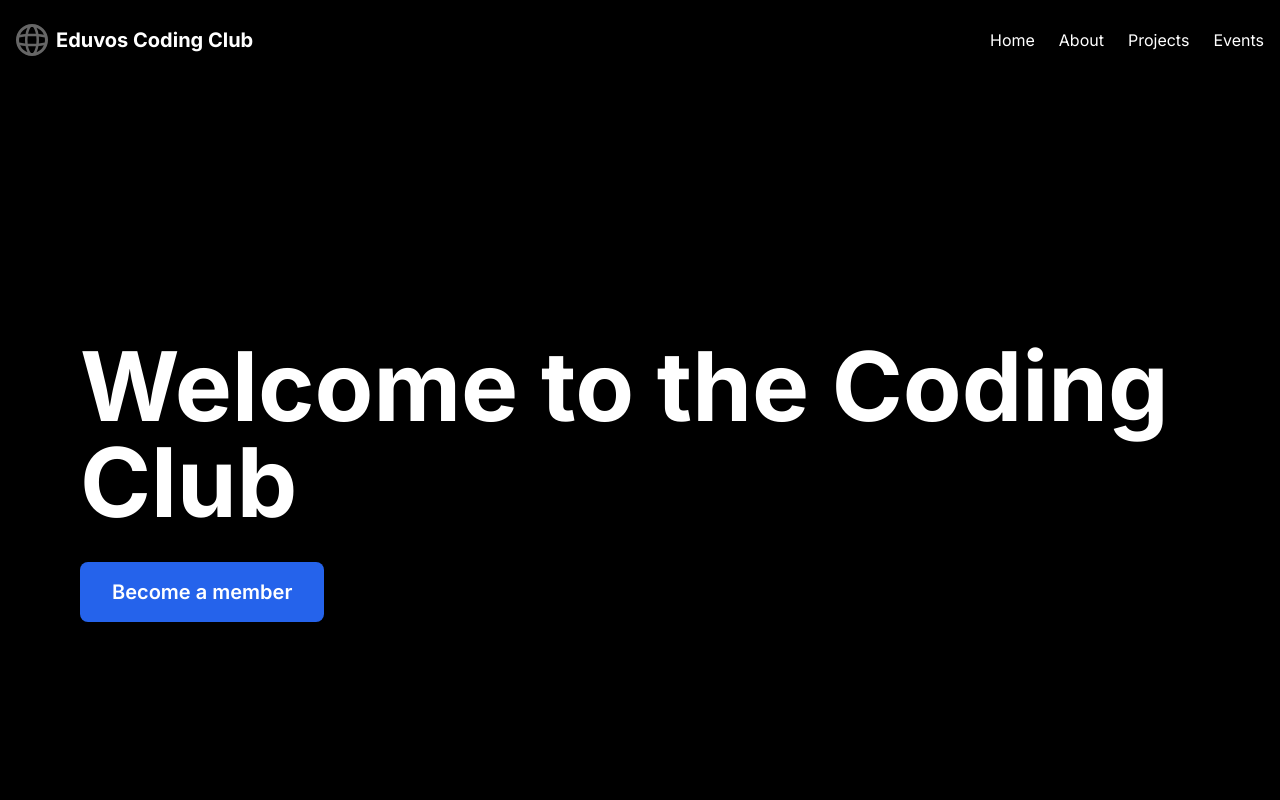
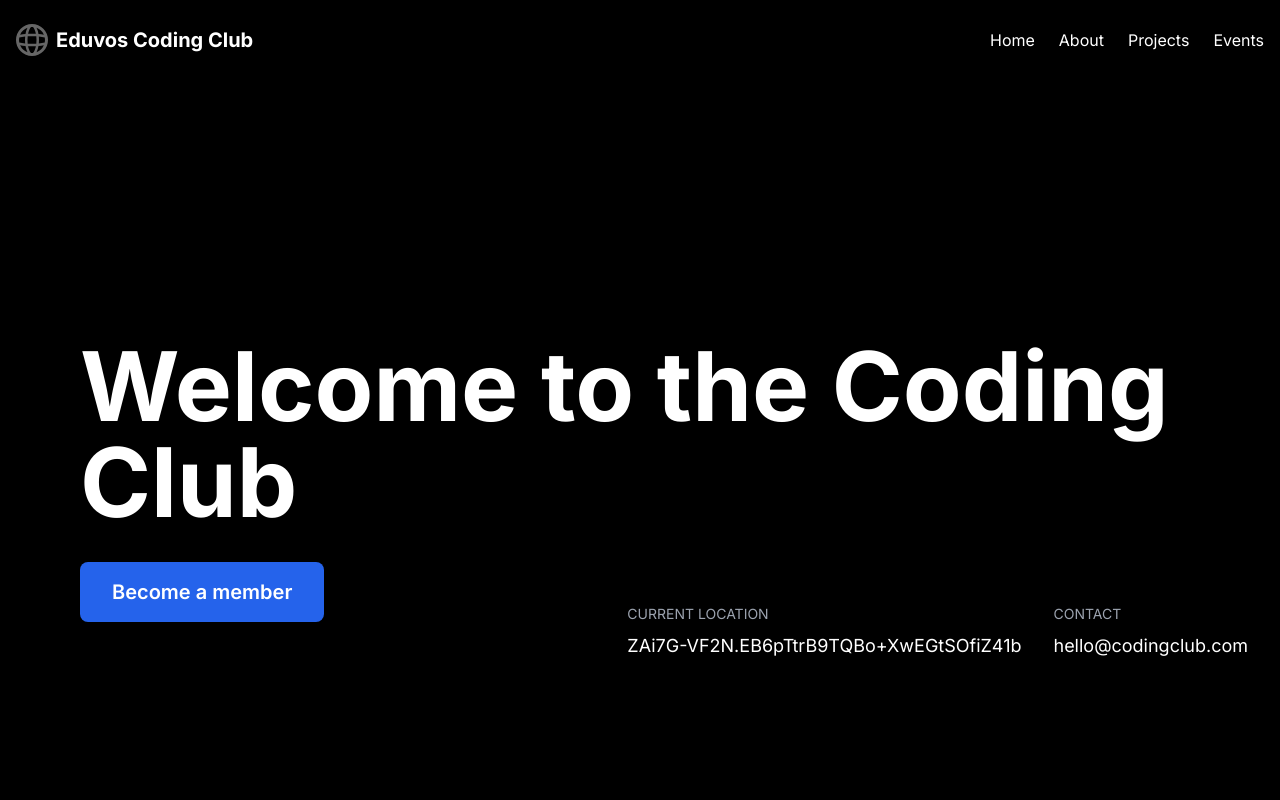
Before and after one commit to 1Blxnk1/coding-club-site-vossie, a Next.js app in the folder codingclub_site/: page / in a window 1280 px wide. Shown: the top 800 px of the page. Built offline with nearby package versions, Linux system fonts and the light colour scheme.

Commit message:
Update footer location and enhance home page with dynamic location display

```diff
--- a/codingclub_site/src/app/components/layout/Footer.tsx
+++ b/codingclub_site/src/app/components/layout/Footer.tsx
@@ -35,7 +35,7 @@ const Footer = () => {
             <h3 className="text-xl font-bold mb-4">Contact</h3>
             <p className="text-gray-300">
               Email: contact@codingclub.com<br />
-              Location: Your University
+              Location: Eduvos Midrand
             </p>
           </div>
         </div>
--- a/codingclub_site/src/app/layout.tsx
+++ b/codingclub_site/src/app/layout.tsx
@@ -28,11 +28,6 @@ export default function RootLayout({
 
           {/* Main content */}
           {children}
-
-          {/* Footer in front layer */}
-          <div className="relative z-50">
-            <Footer />
-          </div>
         </div>
       </body>
     </html>
--- a/codingclub_site/src/app/page.tsx
+++ b/codingclub_site/src/app/page.tsx
@@ -1,16 +1,24 @@
 // src/app/page.tsx
 'use client'
-import { useState } from 'react'
+import { useEffect, useState } from 'react'
 
 export default function Home() {
   const [isHovered, setIsHovered] = useState(false)
   const [buttonText, setButtonText] = useState('Become a member')
+  const [locationText, setLocationText] = useState('-26.02143009971126, 28.132987447379186')
+  const [isLocationChanging, setIsLocationChanging] = useState(false)
+
+  useEffect(() => {
+    const interval = setInterval(toggleLocation, 5000) // Switch every 5 seconds
+    return () => clearInterval(interval)
+  }, [locationText])
+
 
   const handleMouseMove = (e: React.MouseEvent<HTMLDivElement>) => {
     const spotlight = document.getElementById('spotlight-overlay')
     if (spotlight) {
       spotlight.style.background = `radial-gradient(
-        circle 100px at ${e.clientX}px ${e.clientY}px,
+        circle 400px at ${e.clientX}px ${e.clientY}px,
         transparent 0%,
         black 100%
       )`
@@ -23,6 +31,30 @@ export default function Home() {
       characters.charAt(Math.floor(Math.random() * characters.length))
     ).join('')
   }
+
+  const shuffleLocation = () => {
+    const characters = 'ABCDEFGHIJKLMNOPQRSTUVWXYZabcdefghijklmnopqrstuvwxyz0123456789+-@,.'
+    return locationText.split('').map(() =>
+      characters.charAt(Math.floor(Math.random() * characters.length))
+    ).join('')
+  }
+
+  const toggleLocation = () => {
+    setIsLocationChanging(true)
+    let iterations = 0
+    const interval = setInterval(() => {
+      setLocationText(shuffleLocation())
+      iterations++
+      if (iterations > 10) {
+        clearInterval(interval)
+        setLocationText(locationText === '-26.02143009971126, 28.132987447379186'
+          ? '44 Alsatian Rd, Glen Austin AH, Midrand, 1685'
+          : '-26.02143009971126, 28.132987447379186')
+        setIsLocationChanging(false)
+      }
+    }, 50)
+  }
+
 
   const handleButtonHover = () => {
     setIsHovered(true)
@@ -37,9 +69,11 @@ export default function Home() {
     }, 50)
   }
 
+
+
   return (
     <div
-      className="min-h-screen bg-black"
+      className="h-screen bg-black overflow-hidden"
       onMouseMove={handleMouseMove}
     >
       {/* Layer 1: Matrix Background */}
@@ -63,9 +97,8 @@ export default function Home() {
       />
 
       {/* Layer 3: Main content */}
-{/* Layer 3: Main content */}
-      <div className="flex flex-col items-center justify-center min-h-screen">
-        <div className="w-full max-w-7xl px-20"> {/* Container with padding */}
+      <div className="h-full flex flex-col justify-center px-20">
+        <div className="flex flex-col items-start"> {/* Added wrapper for title and button */}
           <h1 className="text-8xl font-bold text-white relative z-50 mb-8">
             Welcome to the Coding Club
           </h1>
@@ -82,6 +115,7 @@ export default function Home() {
               font-semibold
               transition-all
               duration-300
+              inline-block
               ${isHovered ? 'scale-95' : 'scale-100'}
               hover:bg-blue-700
             `}
@@ -92,5 +126,36 @@ export default function Home() {
           </button>
         </div>
       </div>
-    </div>)
+
+      {/* Bottom right content */}
+      <div className="absolute bottom-1/4 right-8 flex gap-8 text-white z-50">
+        <div>
+          <h3 className="text-sm text-gray-400 mb-2">CURRENT LOCATION</h3>
+          <a
+            href="https://www.google.com/maps/place/44+Alsatian+Rd,+Glen+Austin+AH,+Midrand,+1685/@-26.0215651,28.1304359,999m/data=!3m2!1e3!4b1!4m6!3m5!1s0x1e956de9bae57a35:0xb83ffc1db3f814ee!8m2!3d-26.0215651!4f28.1330108!16s%2Fg%2F11dzmgwqvk?entry=ttu&g_ep=EgoyMDI1MDIyMy4xIKXMDSoASAFQAw%3D%3D"
+            target="_blank"
+            rel="noopener noreferrer"
+            className={`
+              text-lg
+              hover:text-blue-400
+              transition-colors
+              cursor-pointer
+              ${isLocationChanging ? 'select-none' : ''}
+            `}
+            onClick={(e) => {
+              if (isLocationChanging) {
+                e.preventDefault()
+              }
+            }}
+          >
+            {locationText}
+          </a>
+        </div>
+        <div>
+          <h3 className="text-sm text-gray-400 mb-2">CONTACT</h3>
+          <p className="text-lg">hello@codingclub.com</p>
+        </div>
+      </div>
+    </div>
+  )
 }
```
